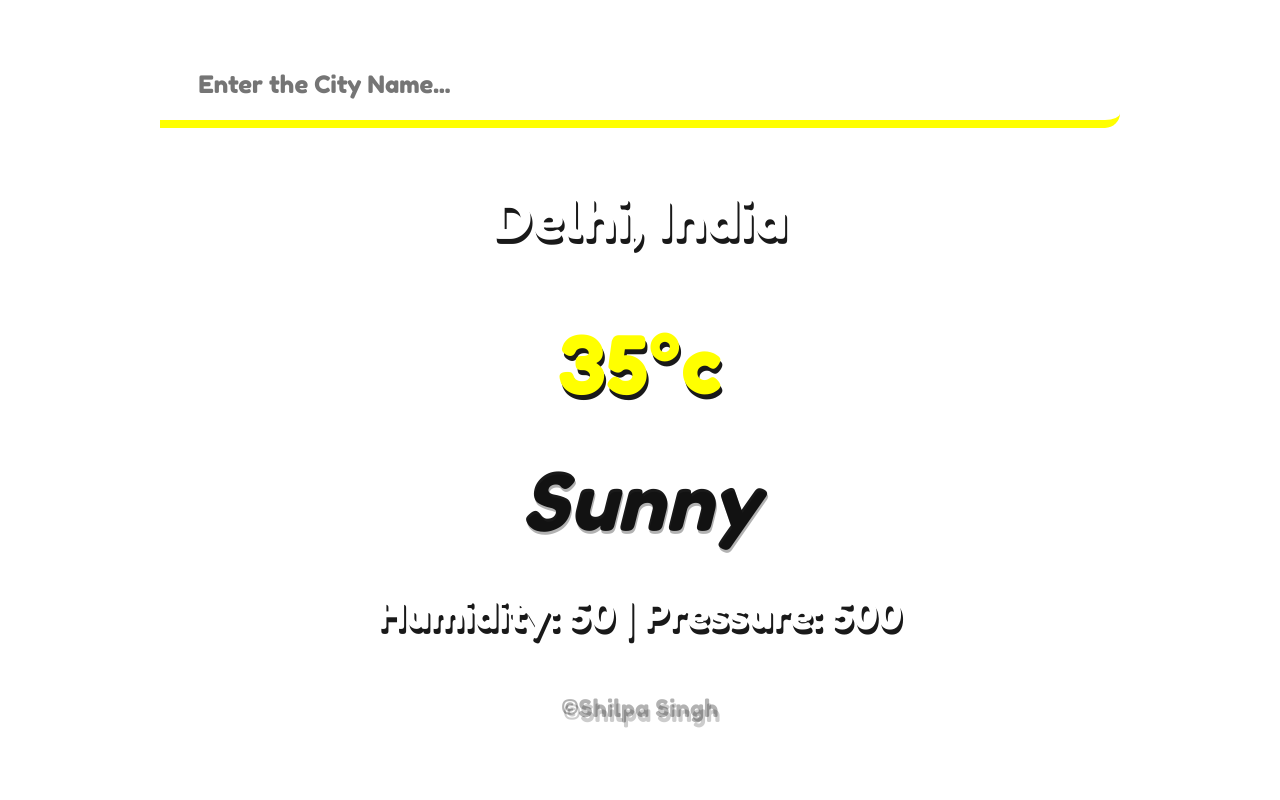
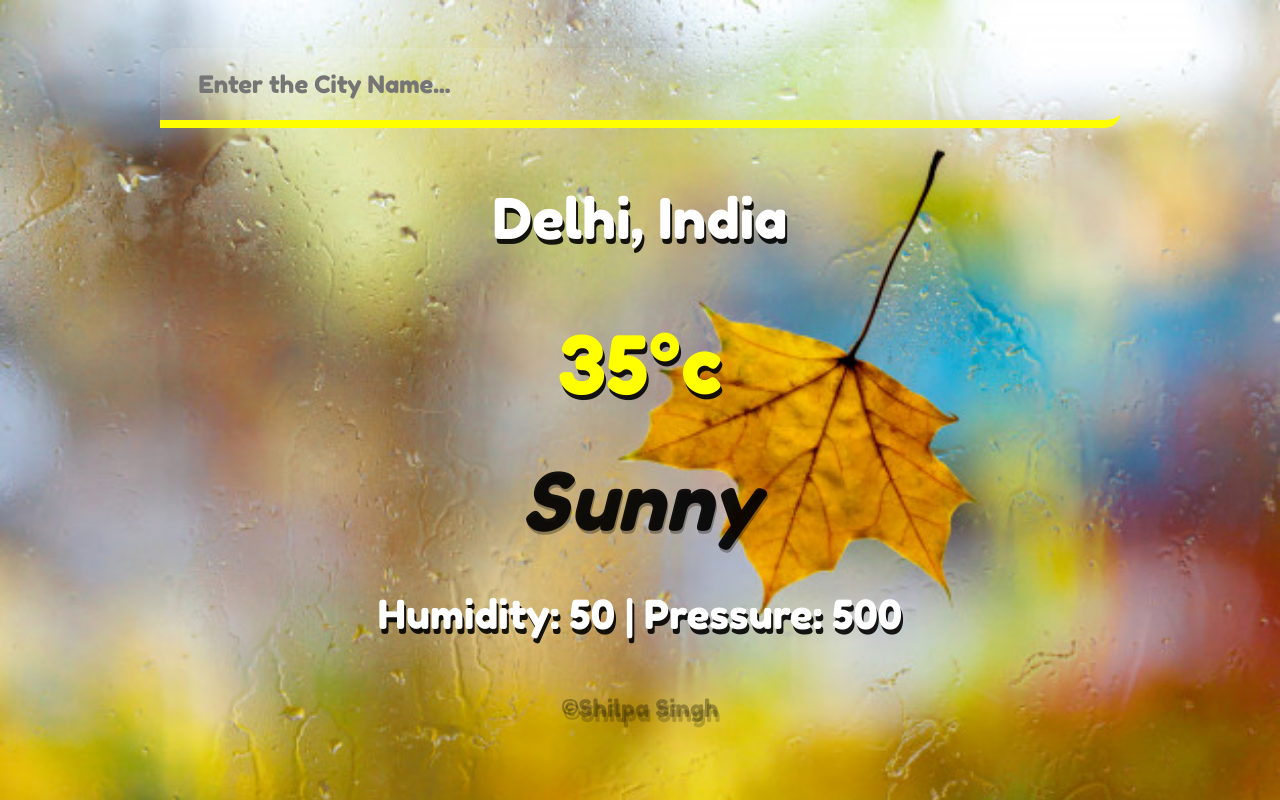
Before and after one commit to shilpasingh07/Weather-Update, a plain HTML site: page index.html in a window 1280 px wide. Drawn offline with Linux system fonts and the light colour scheme.

Commit message:
Update main.css

```diff
--- a/main.css
+++ b/main.css
@@ -5,7 +5,7 @@
 }
 body{
 	font-family: 'Fredoka One', cursive;
-	background-image: url('img/maple.jpg');
+	background-image: url('maple.jpg');
 	background-size: cover;
 	background-position: top center;
 }
```
